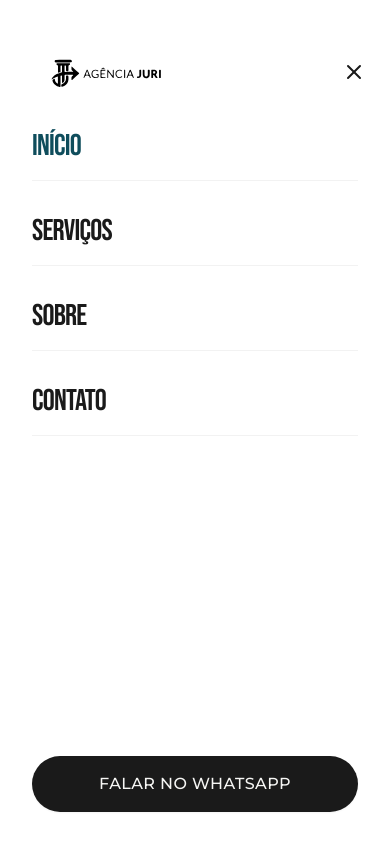
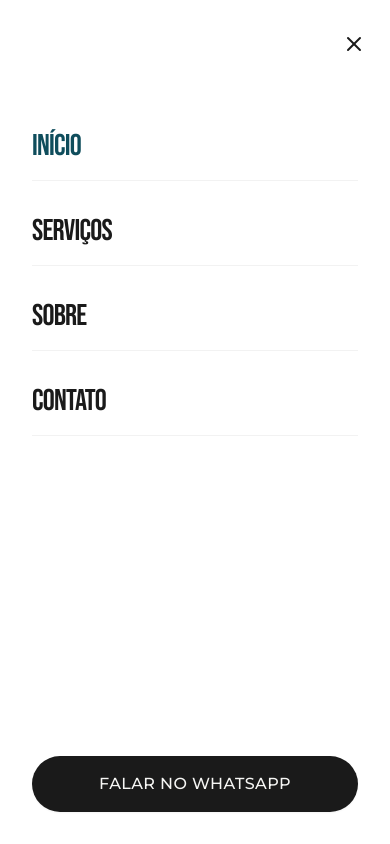
Before and after one commit to agenciajuri/agencia-site, a Next.js app: page / in a window 390 px wide. Both pictures are taken after a click on the button "Toggle menu". Shown: the top 844 px of the page. Built offline with nearby package versions, Linux system fonts and the light colour scheme.

Commit message:
fix: increase mobile menu z-index to 60 and add internal close button

```diff
--- a/src/components/layout/header.tsx
+++ b/src/components/layout/header.tsx
@@ -101,7 +101,7 @@ export function Header() {
                     {isOpen ? <X size={24} /> : <Menu size={24} />}
                 </button>
 
-                {/* Mobile Menu Overlay */}
+                {/* Mobile Menu Overlay - Portaled to Body */}
                 <AnimatePresence>
                     {isOpen && (
                         <motion.div
@@ -109,8 +109,17 @@ export function Header() {
                             animate={{ x: 0 }}
                             exit={{ x: "100%" }}
                             transition={{ type: "tween", duration: 0.3 }}
-                            className="fixed inset-0 z-40 bg-white md:hidden flex flex-col pt-32 px-8 gap-8"
+                            className="fixed inset-0 z-[60] bg-white md:hidden flex flex-col pt-32 px-8 gap-8"
                         >
+                            {/* Close Button inside Overlay for z-index safety */}
+                            <button
+                                className="absolute top-6 right-4 p-2 text-primary"
+                                onClick={() => setIsOpen(false)}
+                                aria-label="Close menu"
+                            >
+                                <X size={24} />
+                            </button>
+
                             {NAV_LINKS.map((link) => (
                                 <Link
                                     key={link.href}
```
